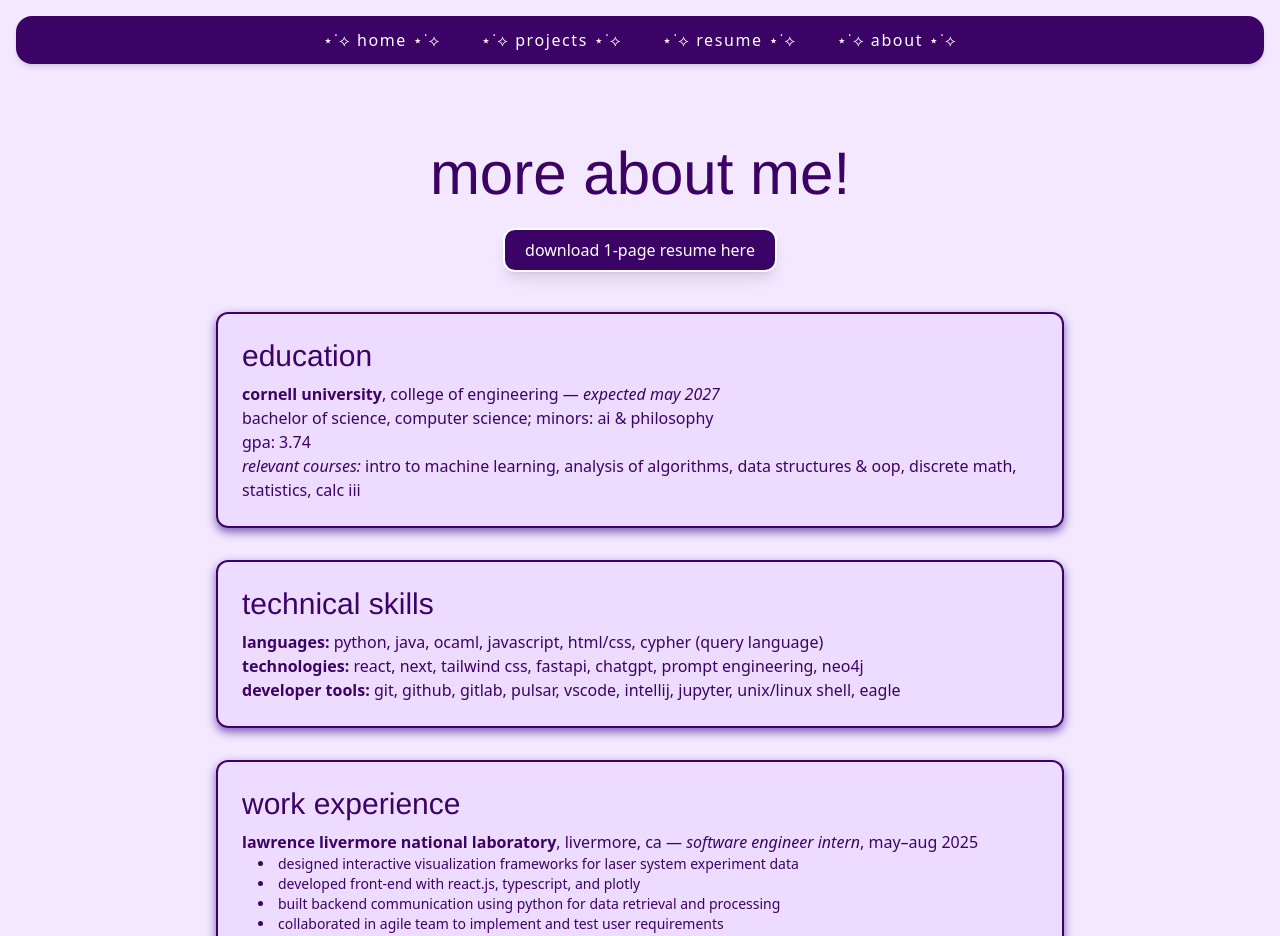
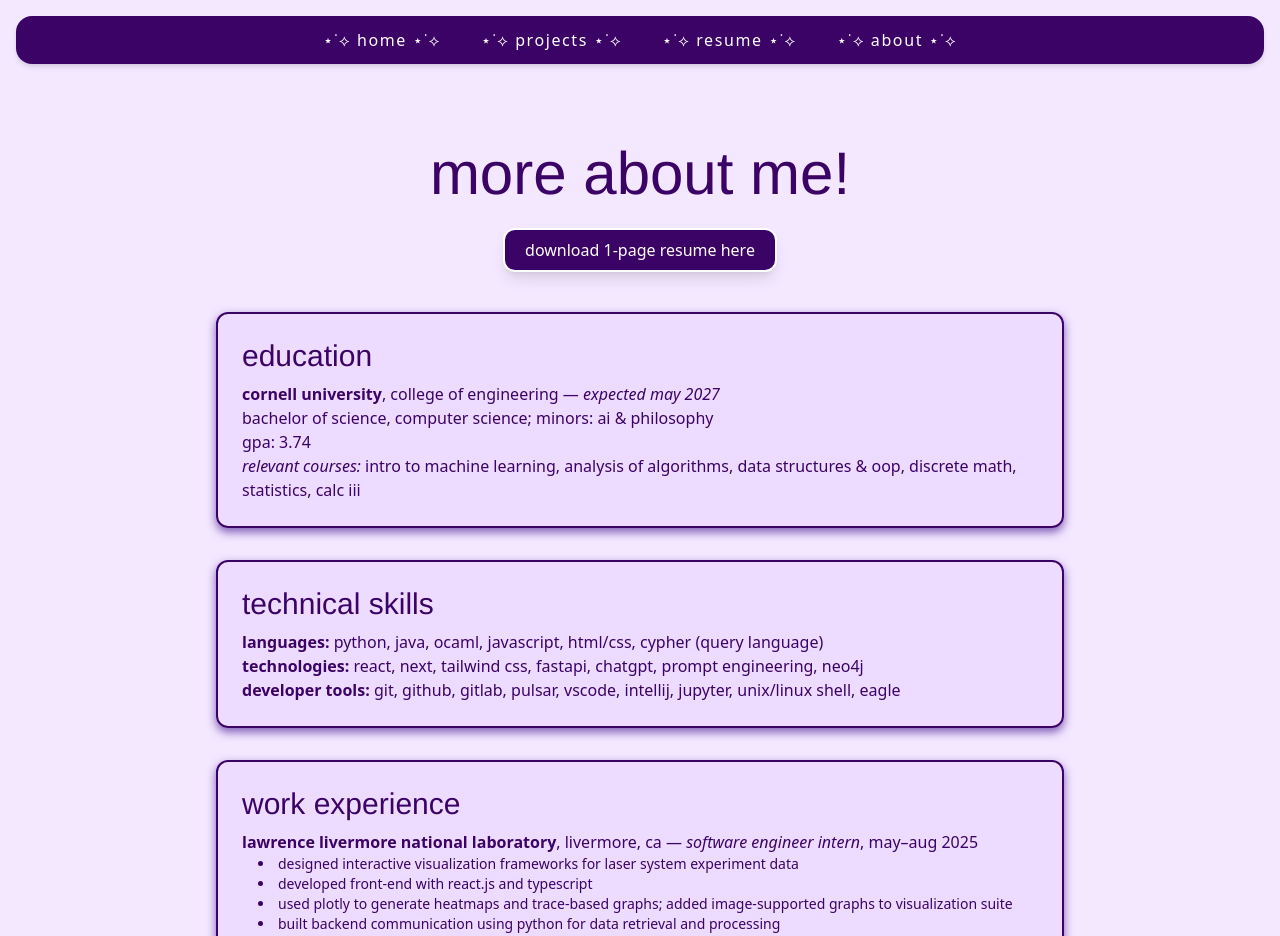
Before and after one commit to ds-geo/ds-geo.github.io, a Next.js app: page /ds-geo.github.io/resume in a window 1280 px wide. Shown: the top 936 px of the page. Built offline with nearby package versions, Linux system fonts and the light colour scheme; a web font is replaced by a local one.

Commit message:
Update about and resume with recent experience

```diff
--- a/app/about/page.jsx
+++ b/app/about/page.jsx
@@ -43,7 +43,7 @@ export default function AboutPage() {
 
         <p className="mb-4">
           that curiosity naturally pulled me toward computer science. it felt like the perfect way to mix creativity, logic, and real-world impact all in one place. at cornell, i’ve chased that passion by diving into hands-on projects like working with the mars rover team{' '}
-          <span role="img" aria-label="rocket">🚀</span>, doing robotics research at the emprisE lab, and developing interactive ml dashboards during my internship at lawrence livermore national lab 🔬.
+          <span role="img" aria-label="rocket">🚀</span>, doing robotics research at the emprisE lab, and developing interactive visualization dashboards during my internship at lawrence livermore national lab 🔬.
         </p>
 
         <p>
--- a/app/resume/page.jsx
+++ b/app/resume/page.jsx
@@ -53,7 +53,8 @@ export default function Resume() {
                   </p>
                   <ul className="list-disc list-inside ml-4 text-sm">
                     <li>designed interactive visualization frameworks for laser system experiment data</li>
-                    <li>developed front-end with react.js, typescript, and plotly</li>
+                    <li>developed front-end with react.js and typescript </li>
+                    <li>used plotly to generate heatmaps and trace-based graphs; added image-supported graphs to visualization suite</li>
                     <li>built backend communication using python for data retrieval and processing</li>
                     <li>collaborated in agile team to implement and test user requirements</li>
                   </ul>
```
Also changed, not shown: 1 other file (tests, documents, lock files or other folders).
